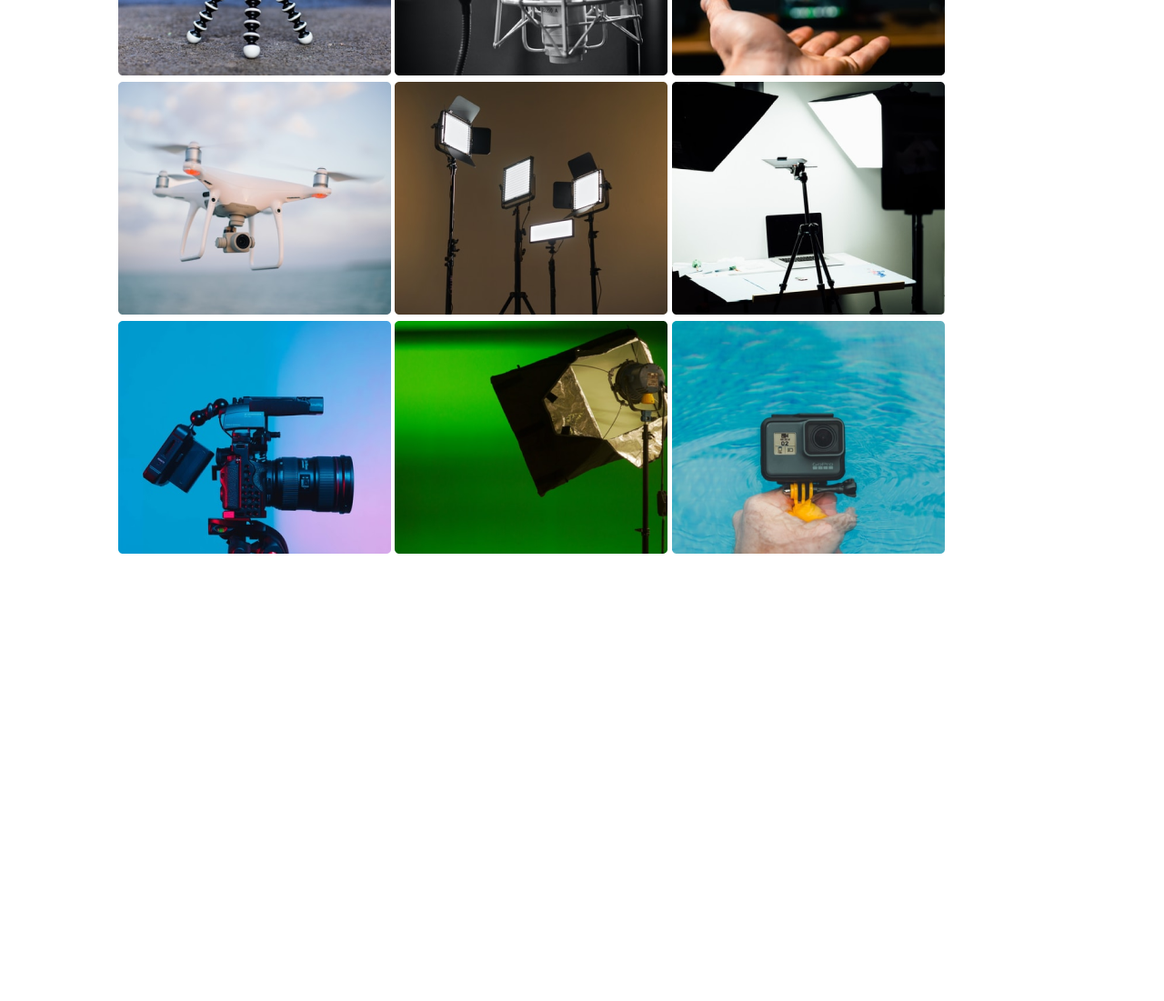
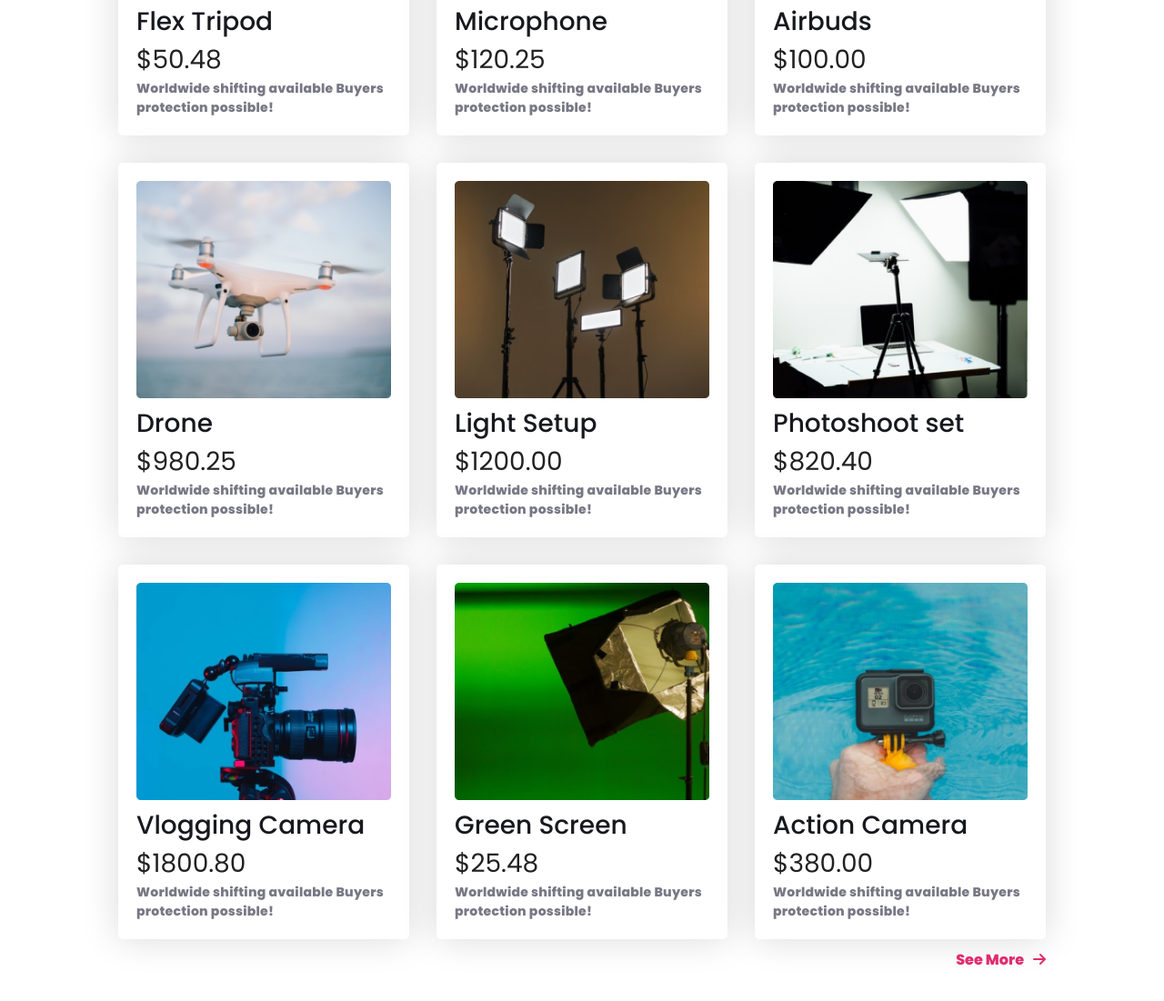
Before and after one commit to utsomondal/project-influencer, a plain HTML site: page index.html in a window 1280 px wide. Shown: the part 1271-2372 px from the top of the page at 91% size. Before the commit the page ends 2067 px from the top, so only its background shows below. Drawn offline with Linux system fonts and the light colour scheme.

Commit message:
collection section complete

```diff
--- a/index.html
+++ b/index.html
@@ -5,7 +5,10 @@
     <meta name="viewport" content="width=device-width, initial-scale=1.0" />
     <title>Influencer Gear</title>
     <link rel="stylesheet" href="styles/index.css" />
-    <script src="https://kit.fontawesome.com/15816fb69a.js" crossorigin="anonymous"></script>
+    <script
+      src="https://kit.fontawesome.com/15816fb69a.js"
+      crossorigin="anonymous"
+    ></script>
   </head>
   <body>
     <header>
@@ -32,36 +35,106 @@
             vestibulum sed scelerisque eros. Lectus faucibus.
           </p>
           <div class="btn-container">
-            <button class="primary-btn">Prebook now <i class="fa-solid fa-arrow-right"></i></button>
+            <button class="primary-btn">
+              Prebook now <i class="fa-solid fa-arrow-right"></i>
+            </button>
           </div>
         </div>
         <div class="header-image">
-            <img src="images/main-camera.png" alt="">
+          <img src="images/main-camera.png" alt="" />
         </div>
       </div>
     </header>
     <main>
       <section class="sponsor">
-            <img src="logos/Alibaba.svg" alt="">
-            <img src="logos/Amazon.svg" alt="">
-            <img src="logos/Daraz.pk Logo.svg" alt="">
-            <img src="logos/Ebay.svg" alt="">
-            <img src="logos/Rakuten.svg" alt="">
-            <img src="logos/Target.svg" alt="">
-            <img src="logos/Walmart.svg" alt="">
+        <img src="logos/Alibaba.svg" alt="" />
+        <img src="logos/Amazon.svg" alt="" />
+        <img src="logos/Daraz.pk Logo.svg" alt="" />
+        <img src="logos/Ebay.svg" alt="" />
+        <img src="logos/Rakuten.svg" alt="" />
+        <img src="logos/Target.svg" alt="" />
+        <img src="logos/Walmart.svg" alt="" />
       </section>
       <section class="collection">
         <h3 class="collection-title">Popular Collection</h3>
         <div class="collection-container">
-                <img src="images/tripod.png" alt="">
-                <img src="images/mic.png" alt="">
-                <img src="images/airpod.png" alt="">
-                <img src="images/drone.png" alt="">
-                <img src="images/lights.png" alt="">
-                <img src="images/setup.png" alt="">
-                <img src="images/camera.png" alt="">
-                <img src="images/single-light.png" alt="">
-                <img src="images/action.png" alt="">
+
+          <div class="card">
+            <img src="images/tripod.png" alt="" />
+            <h4 class="title">Flex Tripod</h4>
+            <p class="price">$50.48</p>
+            <p class="info">
+              Worldwide shifting available Buyers protection possible!
+            </p>
+          </div>
+          <div class="card">
+            <img src="images/mic.png" alt="" />
+            <h4 class="title">Microphone</h4>
+            <p class="price">$120.25</p>
+            <p class="info">
+              Worldwide shifting available Buyers protection possible!
+            </p>
+          </div>
+          <div class="card">
+            <img src="images/airpod.png" alt="" />
+            <h4 class="title">Airbuds</h4>
+            <p class="price">$100.00</p>
+            <p class="info">
+              Worldwide shifting available Buyers protection possible!
+            </p>
+          </div>
+          <div class="card">
+            <img src="images/drone.png" alt="" />
+            <h4 class="title">Drone</h4>
+            <p class="price">$980.25</p>
+            <p class="info">
+              Worldwide shifting available Buyers protection possible!
+            </p>
+          </div>
+          <div class="card">
+            <img src="images/lights.png" alt="" />
+            <h4 class="title">Light Setup</h4>
+            <p class="price">$1200.00</p>
+            <p class="info">
+              Worldwide shifting available Buyers protection possible!
+            </p>
+          </div>
+          <div class="card">
+            <img src="images/setup.png" alt="" />
+            <h4 class="title">Photoshoot set</h4>
+            <p class="price">$820.40</p>
+            <p class="info">
+              Worldwide shifting available Buyers protection possible!
+            </p>
+          </div>
+          <div class="card">
+            <img src="images/camera.png" alt="" />
+            <h4 class="title">Vlogging Camera</h4>
+            <p class="price">$1800.80</p>
+            <p class="info">
+              Worldwide shifting available Buyers protection possible!
+            </p>
+          </div>
+          <div class="card">
+            <img src="images/single-light.png" alt="" />
+            <h4 class="title">Green Screen</h4>
+            <p class="price">$25.48</p>
+            <p class="info">
+              Worldwide shifting available Buyers protection possible!
+            </p>
+          </div>
+          <div class="card">
+            <img src="images/action.png" alt="" />
+            <h4 class="title">Action Camera</h4>
+            <p class="price">$380.00</p>
+            <p class="info">
+              Worldwide shifting available Buyers protection possible!
+            </p>
+          </div>
+
+        </div>
+        <div class="see-more">
+            <h4>See More<i class="fa-solid fa-arrow-right"></i></h4>
         </div>
       </section>
     </main>
--- a/styles/index.css
+++ b/styles/index.css
@@ -76,7 +76,7 @@ nav li a {
 }
 /* section */
 section {
-  margin: 130px 0;
+  margin: 70px 0;
   padding: 50px 130px;
 }
 /* section */
@@ -92,6 +92,43 @@ section {
   color: var(--font-color);
   font-size: 1.75rem;
   font-weight: 600;
+  margin-bottom: 30px;
+}
+.collection-container {
+  display: grid;
+  gap: 30px;
+  grid-template-columns: repeat(3, 1fr);
+}
+.collection-container .card {
+  border-radius: 5px;
+  background-color: #fff;
+  box-shadow: 0px 0px 40px 0px rgba(0, 0, 0, 0.15);
+  padding: 20px;
+}
+.collection-container .card img {
+  width: 100%;
+}
+.collection-container .card .title {
+  color: #18191f;
+  font-size: 1.75rem;
+  font-weight: 500;
+}
+.collection-container .card .price {
+  color: rgba(0, 0, 0, 0.87);
+  font-size: 1.75rem;
+  font-weight: 400;
+}
+.collection-container .card .info {
+  color: #787885;
+  font-size: 0.875rem;
+  font-weight: 700;
+  letter-spacing: 0.252px;
+}
+.collection .see-more h4 {
+  color: var(--background-color);
+  font-weight: 700;
+  text-align: right;
+  margin-top: 10px;
 }
 /* responsive design for mobile */
 @media screen and (max-width: 576px) {
@@ -130,4 +167,7 @@ section {
     flex-wrap: wrap;
     gap: 10px;
   }
+  .collection-container {
+    grid-template-columns: repeat(1, 1fr);
+  }
 }
```
Lines whose indentation alone changed are shown as unchanged.
